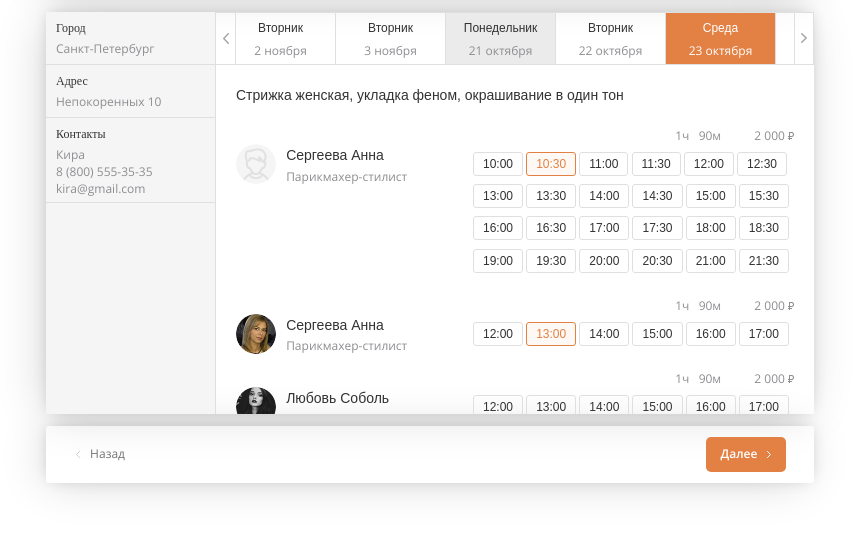
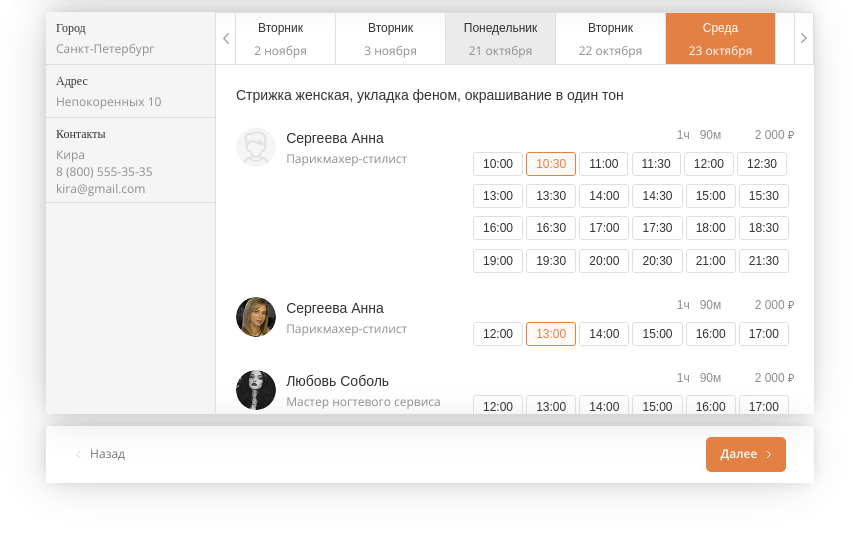
Before and after one commit to alikoganyan/aVisits-widget-UI, a website: page 5_Time_Service.html in a window 1280 px wide. Shown: the part 213-746 px from the top of the page, without its empty margins (210-1063 px from the left). Drawn offline with nearby package versions, Linux system fonts and the light colour scheme; a web font is replaced by a local one.

Commit message:
info-block

```diff
--- a/5_Time_Service.html
+++ b/5_Time_Service.html
@@ -352,10 +352,6 @@
 										<div class="time-service-item-title bold">Стрижка женская, укладка феном, окрашивание в один тон</div>
 									</div>
 								</div>
-								<div class="time-service-item-info text-right">
-									<div class="">1ч &nbsp 90м</div>
-									<div class="">2 000 <span><img src="assets/images/icons/ruble-gray.png" class="ruble-icon"></span></div>
-								</div>
 								<div class="time-master-title-block">
 									<div class="master-title-block-pic-container" style="background-image: url(assets/images/master-pic-default.png)"></div>
 									<div class="master-title-block-text">
@@ -364,6 +360,10 @@
 									</div>
 								</div>
 								<div class="time-master-time-schedule">
+									<div class="time-service-item-info bold text-right">
+										<div class="">1ч &nbsp 90м</div>
+										<div class="">2 000 <span><img src="assets/images/icons/ruble-gray.png" class="ruble-icon"></span></div>
+									</div>
 									<div class="table">
 										<div class="tr">
 											<div class="td"><a href="">10:00</a></div>
@@ -403,10 +403,6 @@
 							</div>
 							<div class="clearfix"></div>
 							<div class="time-master-book-schedule-container">
-									<div class="time-service-item-info text-right">
-										<div class="">1ч &nbsp 90м</div>
-										<div class="">2 000 <span><img src="assets/images/icons/ruble-gray.png" class="ruble-icon"></span></div>
-									</div>
 								<div class="time-master-title-block">
 									<div class="master-title-block-pic-container"></div>
 									<div class="master-title-block-text">
@@ -415,6 +411,10 @@
 									</div>
 								</div>
 								<div class="time-master-time-schedule">
+									<div class="time-service-item-info bold text-right">
+										<div class="">1ч &nbsp 90м</div>
+										<div class="">2 000 <span><img src="assets/images/icons/ruble-gray.png" class="ruble-icon"></span></div>
+									</div>
 									<div class="table">
 										<div class="tr">
 											<div class="td"><a href="">12:00</a></div>
@@ -430,10 +430,6 @@
 							</div>
 							<div class="clearfix"></div>
 							<div class="time-master-book-schedule-container clearfix">
-								<div class="time-service-item-info text-right">
-									<div class="">1ч &nbsp 90м</div>
-									<div class="">2 000 <span><img src="assets/images/icons/ruble-gray.png" class="ruble-icon"></span></div>
-								</div>
 								<div class="time-master-title-block">
 									<div class="master-title-block-pic-container" style="background-image: url(assets/images/master-pic4.png);"></div>
 									<div class="master-title-block-text">
@@ -442,7 +438,10 @@
 									</div>
 								</div>
 								<div class="time-master-time-schedule">
-
+									<div class="time-service-item-info bold text-right">
+										<div class="">1ч &nbsp 90м</div>
+										<div class="">2 000 <span><img src="assets/images/icons/ruble-gray.png" class="ruble-icon"></span></div>
+									</div>
 									<div class="table">
 										<div class="tr">
 											<div class="td"><a href="">12:00</a></div>
--- a/sass/style.scss
+++ b/sass/style.scss
@@ -1905,6 +1905,14 @@ label {
 		padding-left: 0;
 	}
 
+	.page-wrapper .page-container .content-right-block.time-master-right-block .time-master-book-schedule-container .time-service-item-info {
+		text-align: left !important;
+
+		div:first-child {
+			padding-left: 0;
+		}
+	}
+
 }
 @media (max-width: 614px) {
 	.content-left-block {
```
Also changed, not shown: 5_Time_Service-2.html (+24 -8 lines), css/style.css.
